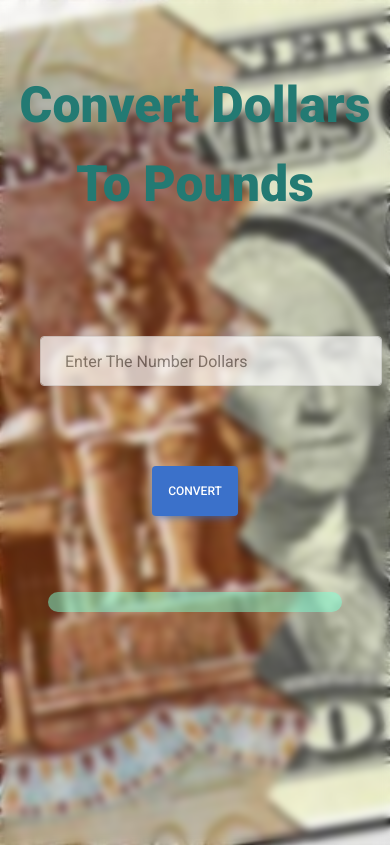
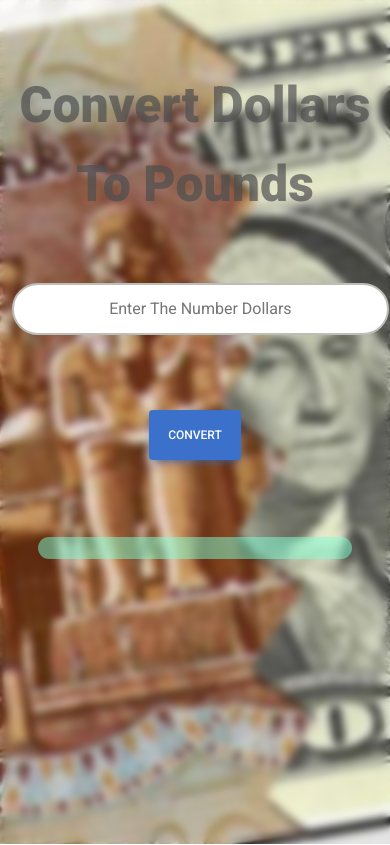
Before and after one commit to shanab5555/Dollar--pounds, a plain HTML site: page index.html in a window 390 px wide. Drawn offline with Linux system fonts and the light colour scheme.

Commit message:
Add files via upload

```diff
--- a/css/style.css
+++ b/css/style.css
@@ -9,18 +9,23 @@ body{
 
 h1{
 
-    color: #237a73;
+
     margin: 5% 0% 0%;
     font-size: 58px;
     font-weight: 900;
+    opacity: .7;
+
 }
 
 
 input{
-    border-radius: 20px;
-    opacity: .7;
+    border: 2px solid rgb(190, 188, 183);
+    padding: 1% 42%;
+    margin: 3% 0%;
+    border-radius: 30px;
 
 }
+
 
 h2{
     opacity: .5;
@@ -35,7 +40,7 @@ h2{
 @media only screen and (max-width:500px){
     body{
 
-        height:845px;
+        height:844px;
         background-position: center;
     }
 
@@ -45,9 +50,7 @@ h2{
     }
 
     input{
-
-        width: 92%;
-        height: 50%;
+        padding: 3% 26%;
     }
 
     h2{
--- a/index.html
+++ b/index.html
@@ -44,11 +44,6 @@
         </div>
 
 
-    <div class="container">
-      <div class="row">
-        <div class="col-md-12 text-center pt-5" >
-
-
             <form action="#" onsubmit=" return getDollar() " >
 
 
@@ -56,7 +51,7 @@
       <div class="row">
         <div class="col-md-12 text-center pt-5" >
 
-          <input type="text" class="form-control p-4 m-3 " placeholder="Enter The Number Dollars" id="input">
+          <input type="text"  placeholder="Enter The Number Dollars" id="input">
 
     </div>
       </div>
```
